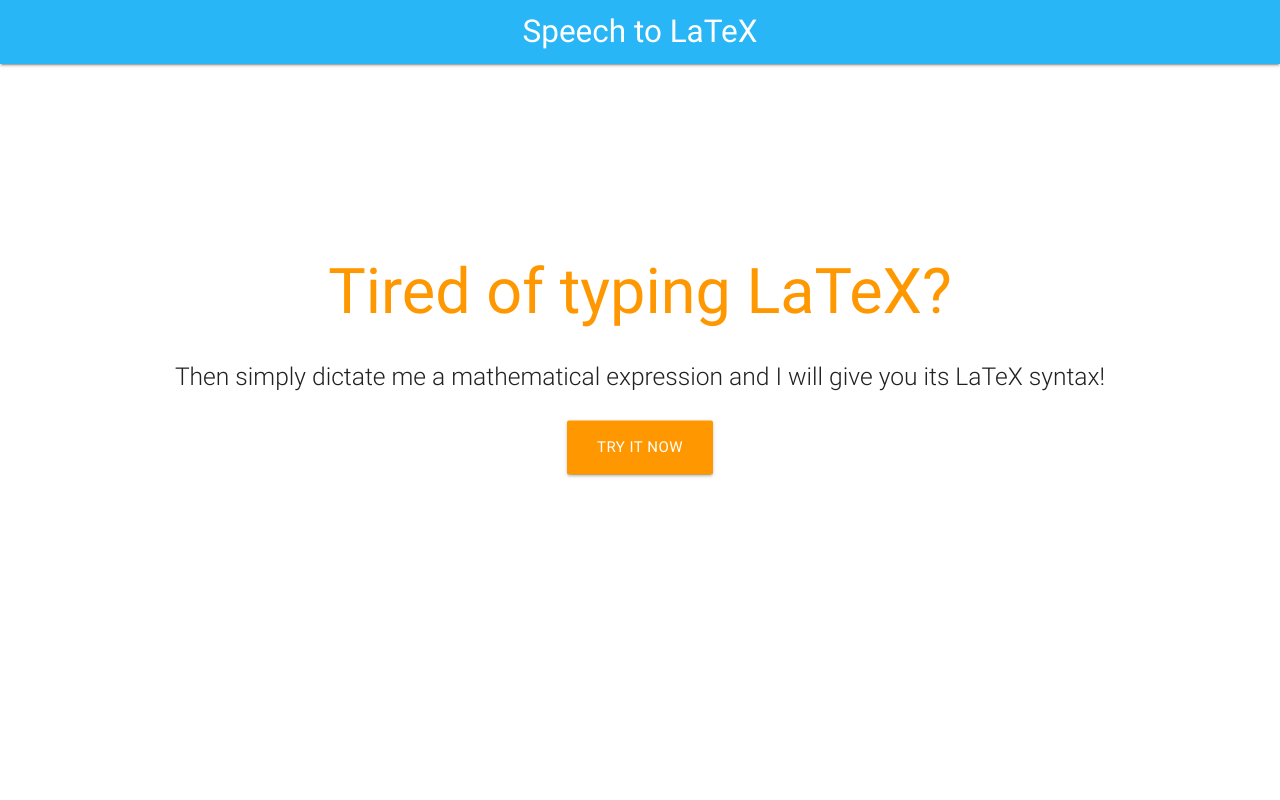
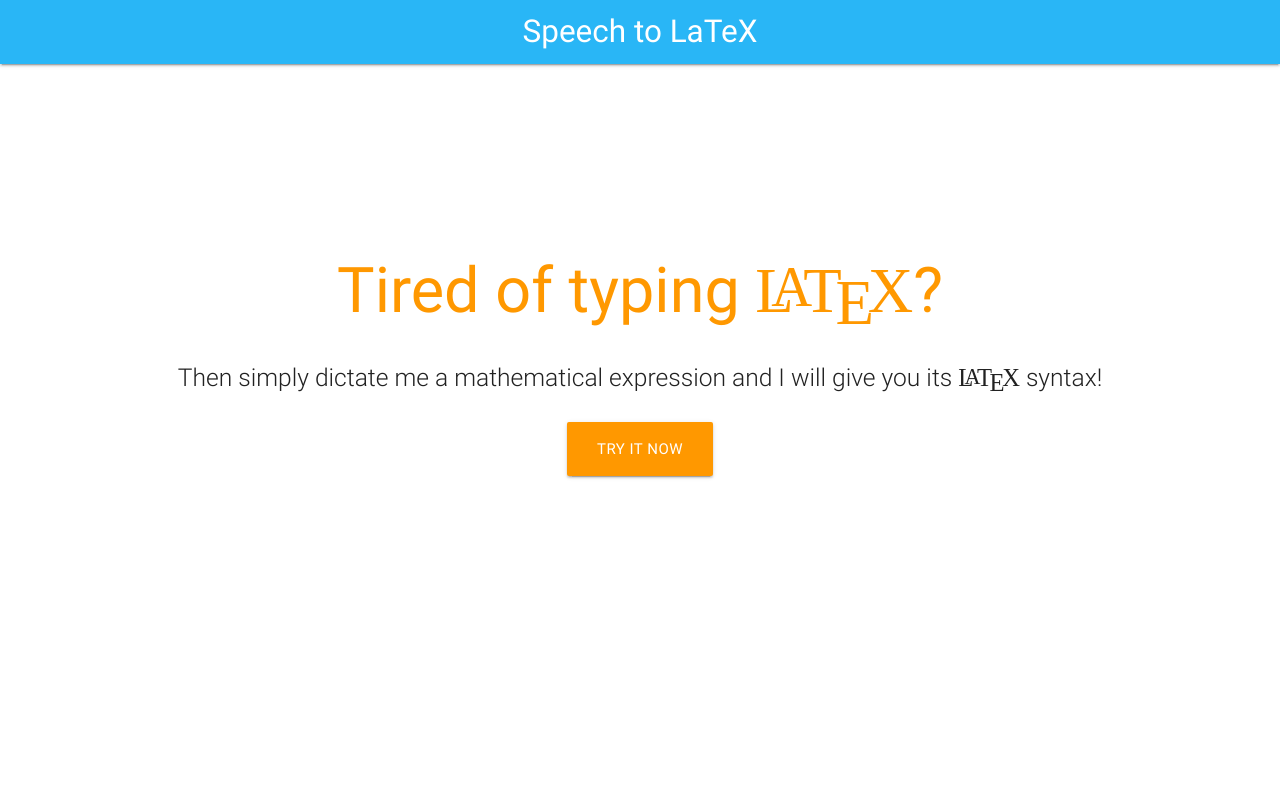
Before and after one commit to agoetschm/speech-to-latex, an Angular app: page / in a window 1280 px wide. Shown: the top 800 px of the page. Built offline with nearby package versions, Linux system fonts and the light colour scheme; what angular2-materialize, ng2-page-scroll would draw is missing.

Commit message:
Use getUserMedia

```diff
--- a/package.json
+++ b/package.json
@@ -32,6 +32,7 @@
     "ng2-page-scroll": "^4.0.0-beta.12",
     "node-record-lpcm16": "^0.3.0",
     "rxjs": "^5.4.2",
+    "socket.io": "^2.0.4",
     "zone.js": "^0.8.14"
   },
   "devDependencies": {
@@ -58,7 +59,10 @@
   "nodemonConfig": {
     "delay": 2000,
     "verbose": true,
-    "watch": ["src", "server"],
+    "watch": [
+      "src",
+      "server"
+    ],
     "ext": "*",
     "exec": "ng build; node "
   }
--- a/src/app/app.component.html
+++ b/src/app/app.component.html
@@ -5,10 +5,10 @@
     </div>
   </nav>
   <div id="welcomepage" class="container">
-    <h1 class="header center orange-text">Tired of typing LaTeX?</h1>
+    <h1 class="header center orange-text">Tired of typing <latex></latex>?</h1>
     <div class="row center">
       <h5 class="header col s12 light">Then simply dictate me a mathematical expression and I will give you its
-            LaTeX syntax!</h5>
+            <latex></latex> syntax!</h5>
     </div>
     <div class="row center">
       <a pageScroll href="#voice-recording" id="try_it_but"
--- a/src/app/app.component.ts
+++ b/src/app/app.component.ts
@@ -14,8 +14,16 @@ export class AppComponent {
   public record() {
     console.log("begin recording...")
 
-    this.speechToTextService.convertSpeechToText()
-      .subscribe(result => this.rawText = result.text())
+    navigator.mediaDevices.getUserMedia({ audio: true })
+    .then(function(stream) {
+      console.log("on stream")
+      /* use the stream */
+    })
+    .catch(function(err) {
+      console.log("getUserMedia failed")
+    })
+    // this.speechToTextService.convertSpeechToText()
+    //   .subscribe(result => this.rawText = result.text())
 
 
   }
--- a/src/app/app.module.ts
+++ b/src/app/app.module.ts
@@ -9,12 +9,14 @@ import {Ng2PageScrollModule} from 'ng2-page-scroll';
 
 import { AppComponent } from './app.component';
 import { SpeechToTextService } from './speech-to-text.service';
+import { LatexComponent } from "./latex.component";
 
 
 
 @NgModule({
   declarations: [
-    AppComponent
+    AppComponent,
+    LatexComponent
   ],
   imports: [
     BrowserModule,
--- /dev/null
+++ b/src/app/latex.component.ts
@@ -0,0 +1,8 @@
+import { Component } from '@angular/core';
+
+@Component({
+  selector: 'latex',
+  template: '<span style="font-family: serif; margin-right: -.7em;">L<span style="font-size: 0.9em; position: relative; top: -.1em; left: -0.4em;">A</span><span style="position: relative; left: -.5em;">T</span><span style="position: relative; top: .2em; left: -.6em;">E</span><span style="position: relative; left: -.7em;">X</span></span>'
+})
+export class LatexComponent {
+}
```
Also changed, not shown: 2 other files (tests, documents, lock files or other folders).
